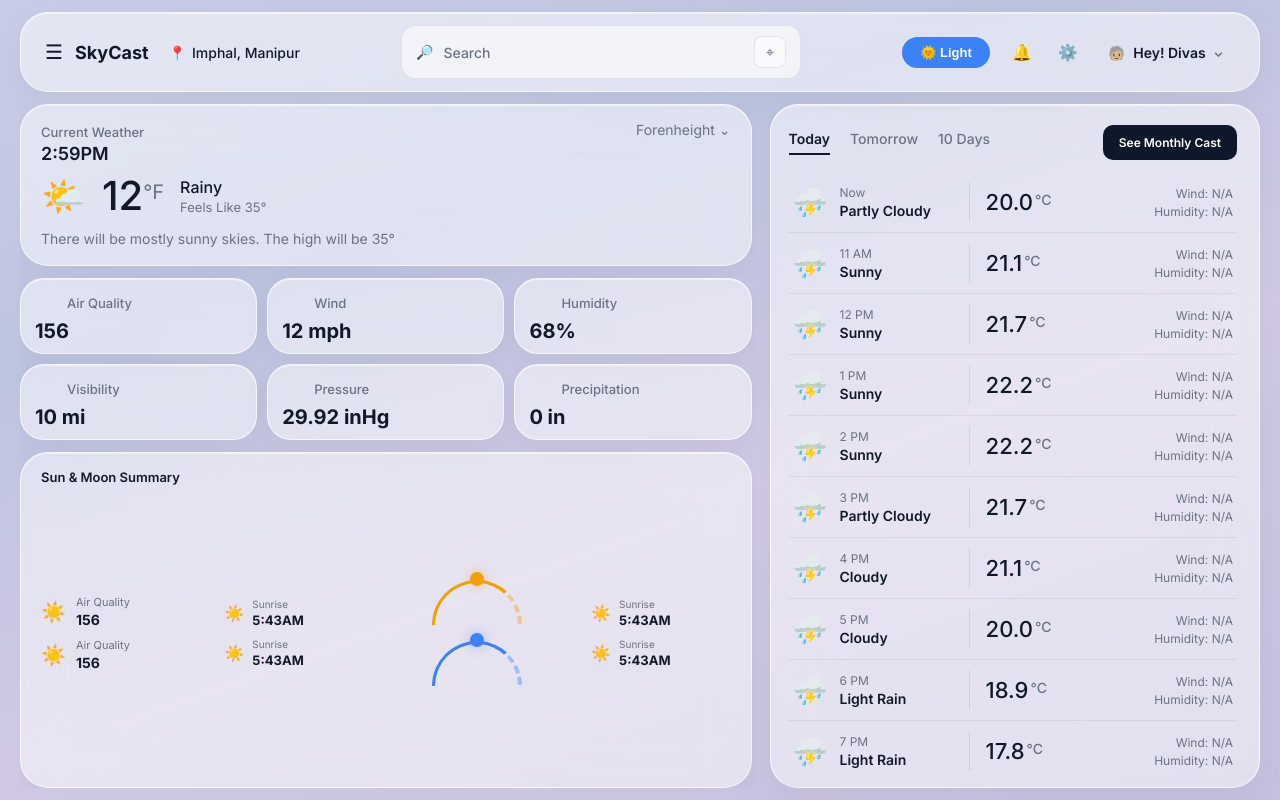
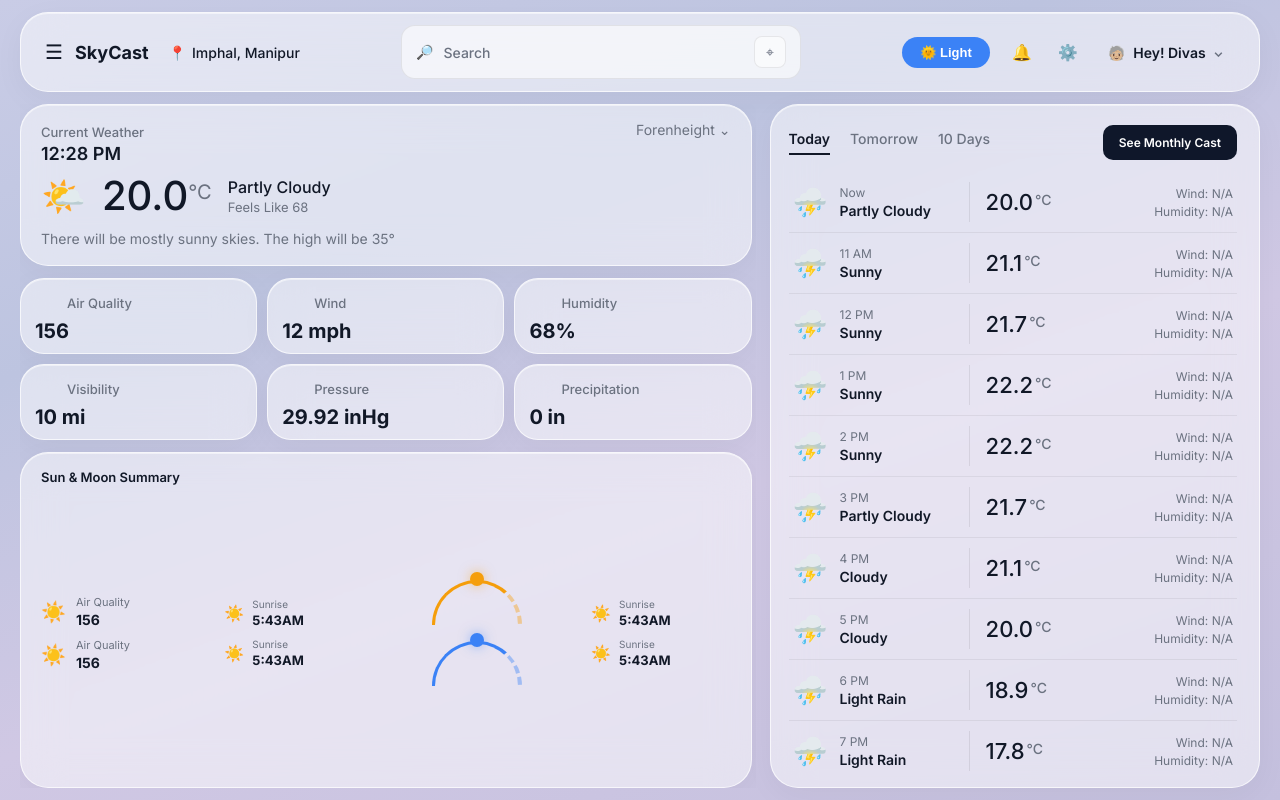
Before and after one commit to Divasdev/Let-S-React, a React (Vite) app in the folder Weather-App/: page / in a window 1280 px wide. Built offline with nearby package versions, Linux system fonts and the light colour scheme.

Commit message:
fix(CurrentWeatherHero): update temperature display to Celsius and show current time dynamically

```diff
--- a/Weather-App/src/components/CurrentWeatherHero/CurrentWeatherHero.jsx
+++ b/Weather-App/src/components/CurrentWeatherHero/CurrentWeatherHero.jsx
@@ -1,6 +1,14 @@
 import "./CurrentWeatherHero.css";
+import { weatherData } from "../../../data.js";
+  export function CurrentWeatherCard() {
+    const currentTime= new Date().toLocaleTimeString([],{
 
-  export function CurrentWeatherCard() {
+      hour:"numeric",
+      minute:"2-digit",
+      hour12:true
+    });
+
+    const tempinC = (((weatherData.currentWeather.temperature ?? 32) - 32) * 5 / 9).toFixed(1);
   return (
     <div className="current-weather-card">
 
@@ -9,7 +17,7 @@ import "./CurrentWeatherHero.css";
 
         <div>
           <span className="weather-label">Current Weather</span>
-          <h3 className="current-time">2:59PM</h3>
+          <h3 className="current-time">{currentTime}</h3>
         </div>
 
         <div className="temperature-unit">
@@ -29,14 +37,14 @@ import "./CurrentWeatherHero.css";
 
         {/* Temperature */}
         <div className="temperature">
-          <h1>12</h1>
-          <span>°F</span>
+          <h1>{tempinC}</h1>
+          <span>°C</span>
         </div>
 
         {/* Weather Details */}
         <div className="weather-details">
-          <h3>Rainy</h3>
-          <p>Feels Like 35°</p>
+          <h3>{weatherData.currentWeather.condition}</h3>
+          <p>Feels Like {weatherData.currentWeather.feelsLike}</p>
         </div>
 
       </div>
--- a/Weather-App/src/components/Forecast/ForecastRow.jsx
+++ b/Weather-App/src/components/Forecast/ForecastRow.jsx
@@ -1,6 +1,6 @@
 import "./ForecastRow.css";
 
-export function ForecastRow({ time, icon, condition, temp, wind, humidity }) {
+export function ForecastRow({ time,  condition, temp, wind, humidity }) {
   const tempC = (((temp ?? 32) - 32) * 5 / 9).toFixed(1);
 
   return (
```
